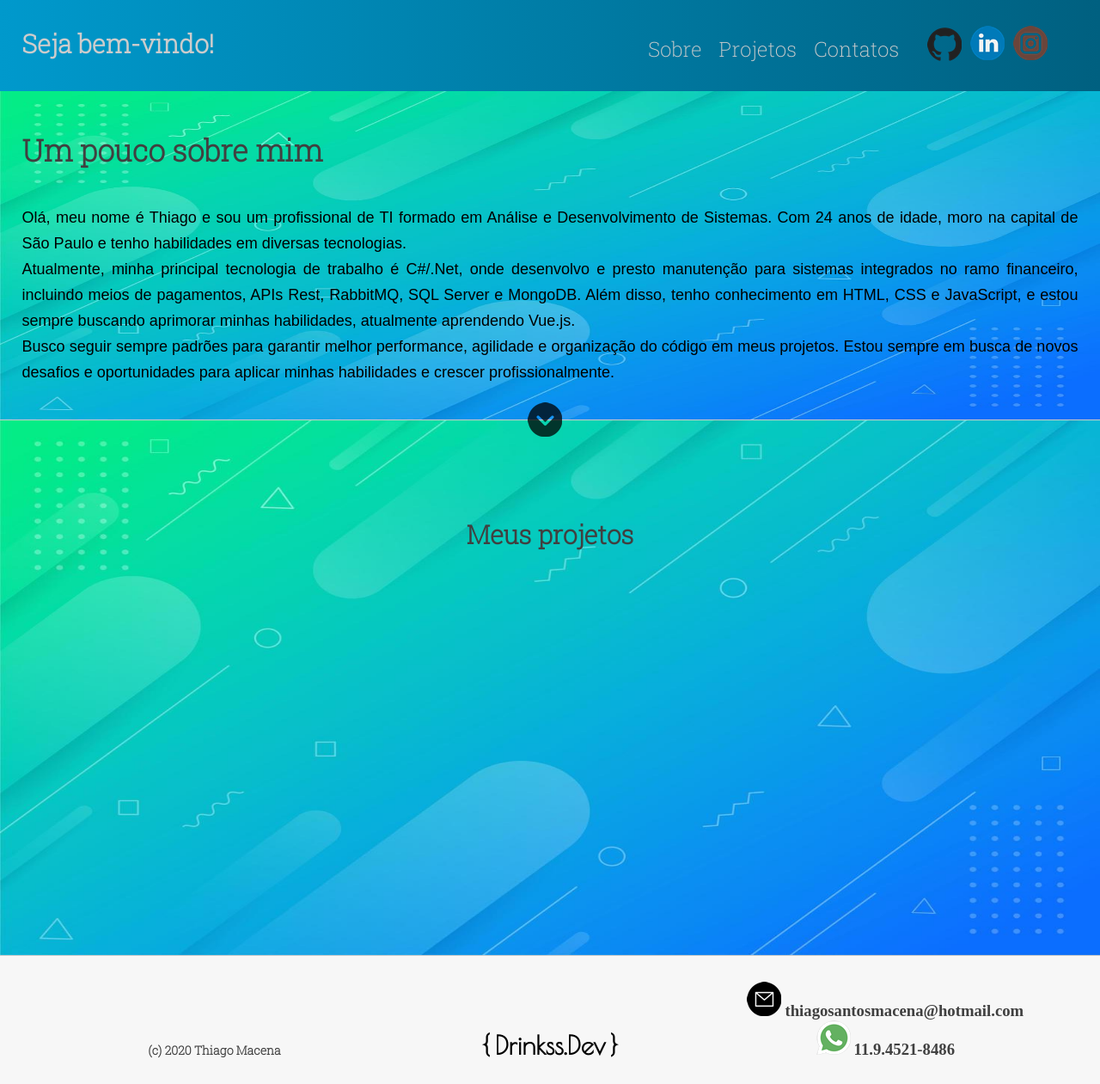
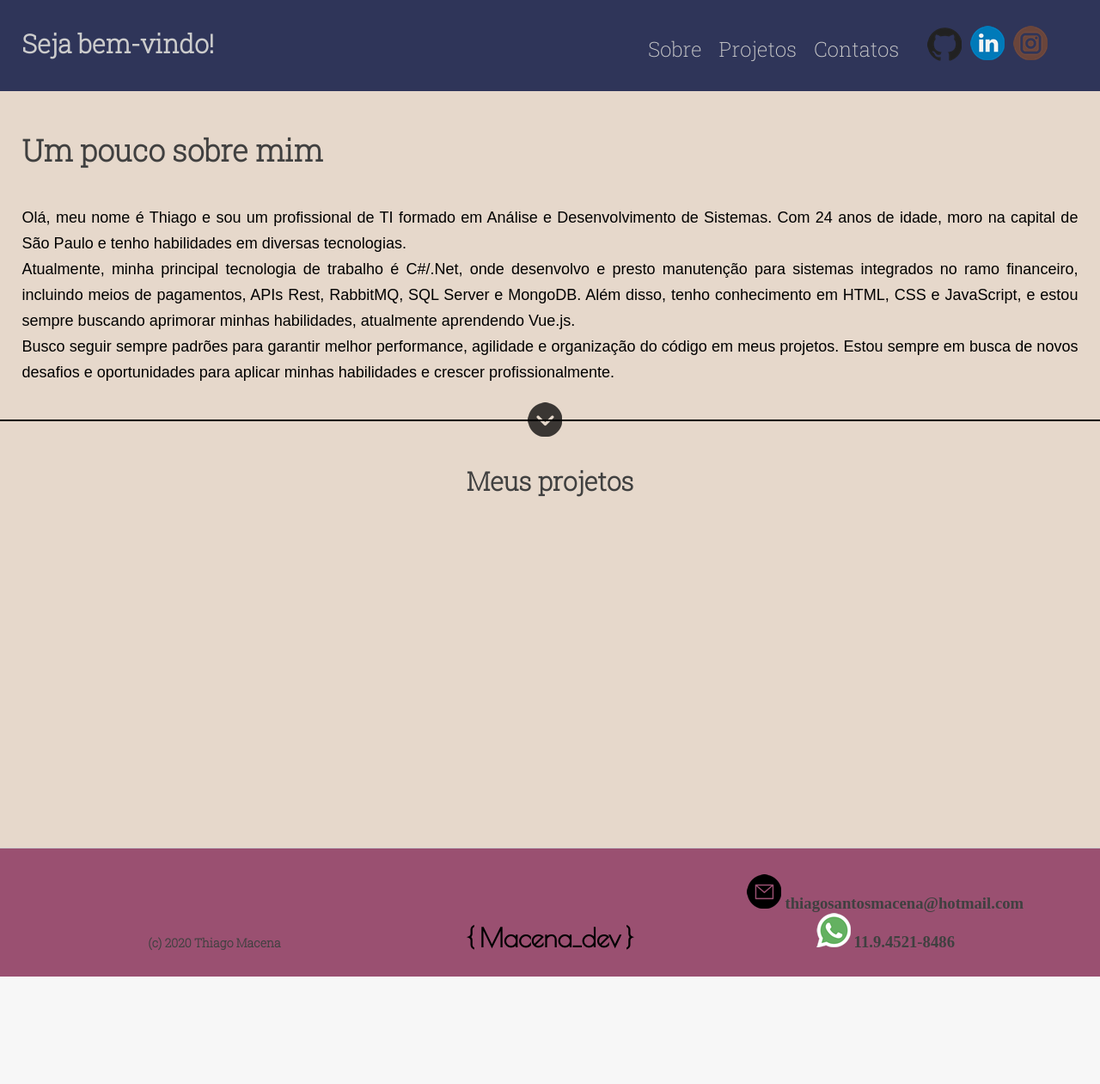
Before and after one commit to macenadev1/portfolio, a plain HTML site: page index.html in a window 1280 px wide. Shown: the whole page at 86% size. After the commit the page ends 1136 px from the top, so only its background shows below. Drawn offline with nearby package versions, Linux system fonts and the light colour scheme.

Commit message:
Mudando paleta de cores

```diff
--- a/Style-site-principal/slider.css
+++ b/Style-site-principal/slider.css
@@ -20,7 +20,7 @@ html,body{
 }
 
 header.header1{
-	background: linear-gradient(to right,#0099cc ,#006080 );
+	background-color: #2f3559;
 	padding-top: 106px;
 	border-bottom: 1px solid #CCCCCC;
 }
--- a/Style-site-principal/slider2.css
+++ b/Style-site-principal/slider2.css
@@ -20,7 +20,7 @@ html,body{
 }
 
 header.header1{
-	background: linear-gradient(to right,#0099cc ,#006080 );
+	background-color: #2f3559;
 	padding-top: 106px;
 	border-bottom: 1px solid #CCCCCC;
 }
--- a/css.css
+++ b/css.css
@@ -23,7 +23,7 @@ html,body{
 }
 
 header.header1{
-	background: linear-gradient(to right,#0099cc ,#006080 );
+	background: #2f3559;
 	padding-top: 106px;
 }
 
@@ -132,12 +132,8 @@ header section.titulo{
 }
 
 main.main1{
-	width: 100%;
-	background-image: url(images/trabalho.jpg);
-	background-size: 100% 100%;
-	background-repeat: no-repeat;
-	background-attachment: fixed;
-
+	background-color: #e6d8cb;
+	border-bottom: 2px solid black;
 }
 .text{
 	width: 100%;
@@ -179,14 +175,7 @@ article p {
 	width: 64px;
 }
 main.main2{
-	width: 100%;
-	/*background-color: rgba(92, 122, 214,0.1);
-	background-image: linear-gradient(to right, blue, #ccc);*/
-	background-image: url(images/trabalho.jpg);
-	background-size: 100% 100%;
-	background-repeat: no-repeat;
-	background-attachment: fixed;
-	border-top: 1px solid #ccc;
+	background-color: #e6d8cb;
 }
 .flecha{
 	position: relative;
@@ -203,7 +192,7 @@ header.header-projetos h3{
 	color:#404040;
 	font-size: 30px;
 	font-family: 'Roboto Slab', serif;
-	padding-top: 113px;
+	padding-top: 50px;
 }
 
 .article-projetos section{
@@ -212,7 +201,7 @@ header.header-projetos h3{
     margin-bottom: -4px;/*tirando o e spaçamento do display*/
     display: inline-block;
     text-align: center;
-    padding-top: 113px;
+    padding-top: 50px;
 }
 .article-projetos div.imgs{
 	padding-top: 10%;
@@ -277,20 +266,18 @@ header.header-projetos h3{
 	text-align: center;
 }
 
-
 footer{
 	border-top: 1px solid #CCCCCC;
 	padding: 30px;
+	background-color: #9a5071;
 }
-
 
 section.box section{
 	width: 33.33%;
-	margin-right: -4px;/*tirando o espaçamento do display*/
+	margin-right: -4px;
 	margin-bottom: -4px;
     display: inline-block;
     text-align: center;
-
 }
 .copy h3{
 	font-size: 14px;
--- a/index.html
+++ b/index.html
@@ -155,7 +155,7 @@
 
 
 				<section class="marca">
-					<h1>{ Drinkss.Dev }</h1>
+					<h1>{ Macena_dev }</h1>
 				</section><!--marca-->
 
 				<section class="contato">
```
